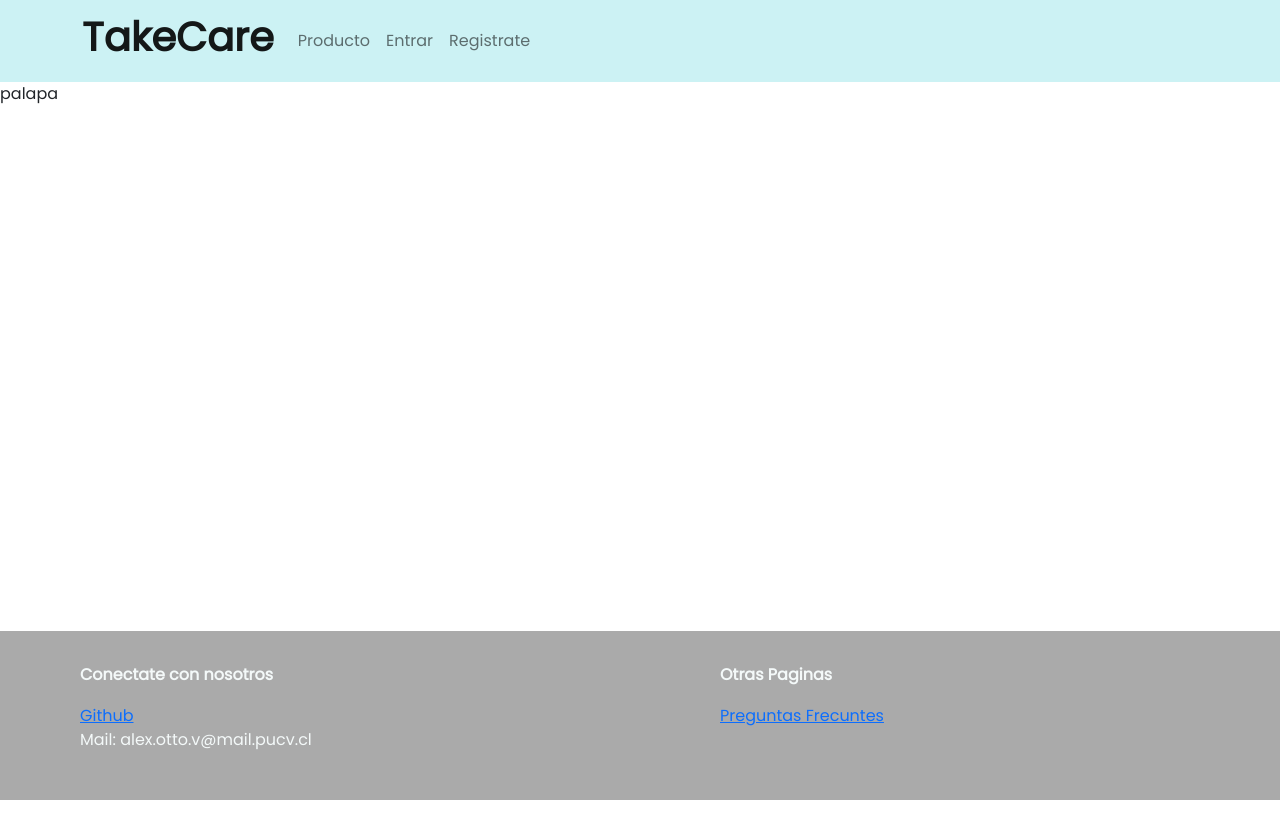
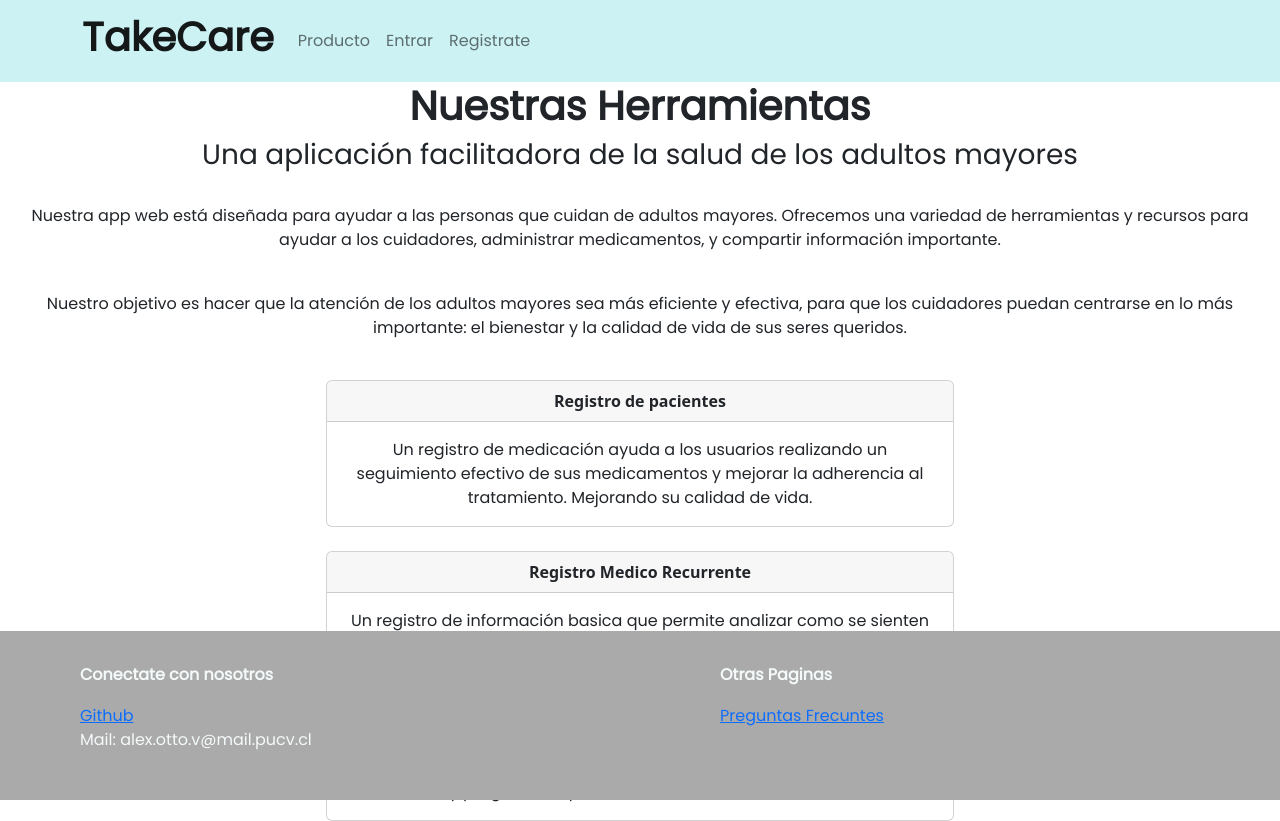
Before and after one commit to mrav7/TakeCare, a React (Vite) app in the folder TakeCare/: page /product in a window 1280 px wide. Before the commit the page ends 800 px from the top, so only its background shows below. Built offline with nearby package versions, Linux system fonts and the light colour scheme.

Commit message:
pagina del producto recreada

```diff
--- a/TakeCare/src/pages/Login.jsx
+++ b/TakeCare/src/pages/Login.jsx
@@ -1,6 +1,4 @@
 import React from 'react'
-import InNav from "../components/navBars/InNavBar"
-import MainFooter from "../components/footers/MainFooter";
 import Container from 'react-bootstrap/Container';
 import Col from 'react-bootstrap/Col';
 import Button from 'react-bootstrap/Button';
--- a/TakeCare/src/pages/Product.jsx
+++ b/TakeCare/src/pages/Product.jsx
@@ -1,10 +1,52 @@
 import React from 'react'
+import Container from 'react-bootstrap/Container';
+import Card from 'react-bootstrap/Card';
 
 function Product() {
   return (
-    <div>
-        <p>palapa</p>
-    </div>
+    <>
+    <Container fluid className="text-center">
+      <h1><strong>Nuestras Herramientas</strong></h1>
+      <h3>Una aplicación facilitadora de la salud de los adultos mayores</h3>
+      <br></br>
+      <p>Nuestra app web está diseñada para ayudar a las personas que cuidan de
+      adultos mayores. Ofrecemos una variedad de herramientas y recursos para
+      ayudar a los cuidadores, administrar medicamentos, y compartir
+      información importante.</p>
+      <br></br>
+      <p> Nuestro objetivo es hacer que la atención de los adultos mayores sea más
+      eficiente y efectiva, para que los cuidadores puedan centrarse en lo más
+      importante: el bienestar y la calidad de vida de sus seres queridos.</p>
+    </Container>
+    <br></br>
+    <Container fluid className="text-center">
+      <Card fluid className="text-center" style={{margin: 'auto', width: '50%'}} >
+        <Card.Header><strong>Registro de pacientes</strong></Card.Header>
+        <Card.Body>
+          <Card.Text>
+            Un registro de medicación ayuda a los usuarios realizando un seguimiento efectivo de sus medicamentos y mejorar la adherencia al tratamiento. Mejorando su calidad de vida.           </Card.Text>
+        </Card.Body>
+      </Card>
+      <br></br>
+      <Card fluid className="text-center" style={{margin: 'auto', width: '50%'}} >
+        <Card.Header><strong>Registro Medico Recurrente</strong></Card.Header>
+        <Card.Body>
+          <Card.Text>
+            Un registro de información basica que permite analizar como se sienten los pacientes en su día a día. Esto ayudando a analizar su bienestar.
+          </Card.Text>
+        </Card.Body>
+      </Card>
+      <br></br>
+      <Card fluid className="text-center" style={{margin: 'auto', width: '50%'}} >
+        <Card.Header><strong>Registro de tratamiento</strong></Card.Header>
+        <Card.Body>
+          <Card.Text>
+          Es una manera que permite al profesional de la salud mantener el historia y progreso del paciente a través de un sistema.
+          </Card.Text>
+        </Card.Body>
+      </Card>
+      </Container>
+    </>
   )
 }
 
```
